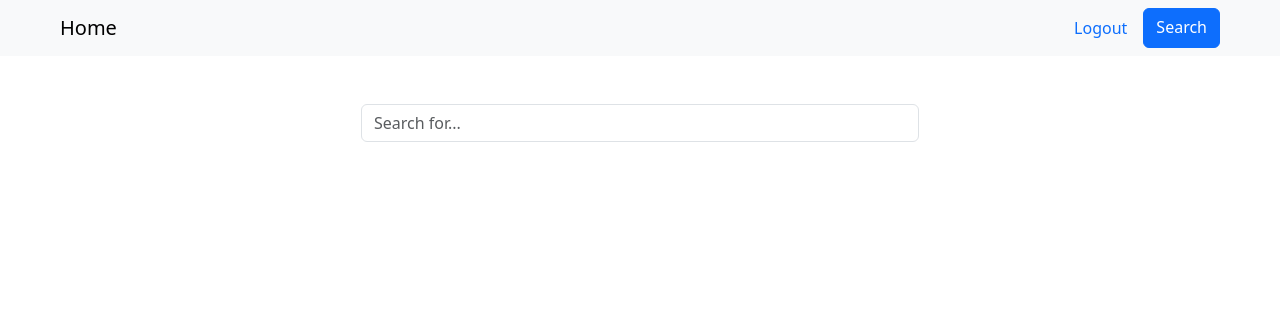
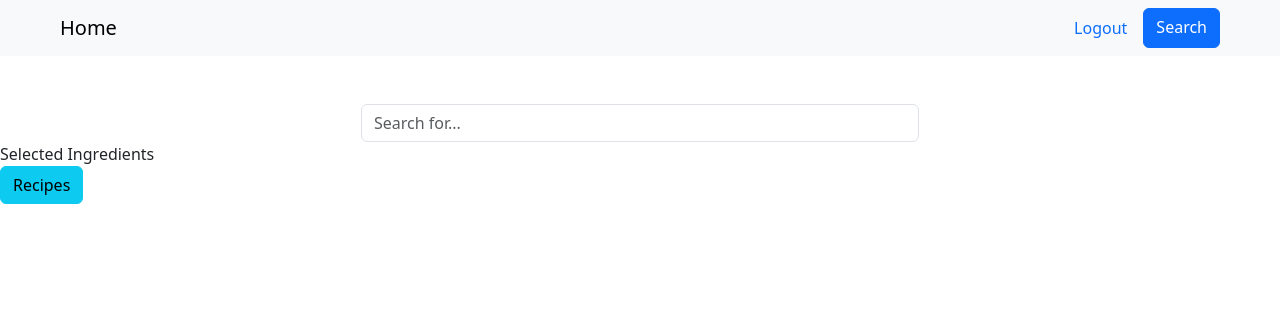
Before and after one commit to pkotis32/Recipe_Finder, a Flask app: page / in a window 1280 px wide. Shown: the top 316 px of the page. Run offline with Flask 3, Linux system fonts and the light colour scheme; the visitor is signed in with stand-in values (Sample User, id 1).

Commit message:
created recipe api model class that is able to extract the recipe list information from calling the api when trying to search for all relevant recipes

```diff
--- a/recipe_finder/app.py
+++ b/recipe_finder/app.py
@@ -2,6 +2,10 @@ from flask import Flask, render_template, request, session, redirect, flash, g,
 from flask_debugtoolbar import DebugToolbarExtension
 from models import db, connect_db, User, Ingredient
 from forms import Register, Login
+from api_models import Recipe
+from config import application_id, application_key
+import requests
+import json
 import pdb
 
 app = Flask(__name__)
@@ -15,6 +19,9 @@ app.config['DEBUG_TB_INTERCEPT_REDIRECTS'] = False
 toolbar = DebugToolbarExtension(app)
 
 connect_db(app)
+
+BASE_URL = 'https://api.edamam.com/api/recipes/v2'
+
 
 
 def read_ingredients():
@@ -65,7 +72,8 @@ def add_user_to_global():
 
 @app.route('/')
 def show_home():
-    return render_template('base.html')
+
+    return render_template('base.html', BASE_URL=BASE_URL)
 
 @app.route('/register', methods=['get', 'post'])
 def register():
@@ -154,3 +162,31 @@ def save_ingredients():
     ingredients = [ingredient.lower() for ingredient in ingredients]
 
     return save_ingredients_to_database(ingredients)
+
+
+@app.route('/api/recipes')
+def get_recipes():
+    """ get all relevant recipes """
+
+    params = {
+        'type': 'public',
+        'q': 'chicken',
+        'app_id': application_id,
+        'app_key': application_key
+    }
+
+    headers = {
+        'Accept': 'application/json'
+    }
+
+    try:
+        print('hello')
+        response = requests.get(BASE_URL, params=params, headers=headers)
+        response = response.json()
+
+        recipes = Recipe.extract_from_json(response)
+        pdb.set_trace()
+    except Exception as e:
+        print(f'An error occurred, {e}')
+
+    return redirect('/')
--- a/recipe_finder/requirements.txt
+++ b/recipe_finder/requirements.txt
@@ -7,3 +7,4 @@ SQLAlchemy
 WTForms
 Flask-Bcrypt
 email-validator
+requests
--- a/recipe_finder/static/new.js
+++ b/recipe_finder/static/new.js
@@ -1,5 +1,6 @@
 $(document).ready(function() {
 
+    // get list of ingredients and populate search bar
     $('.search').on('click', async function(event) {
         event.preventDefault()
         console.log('hello')
@@ -21,15 +22,15 @@ $(document).ready(function() {
         }
     })
 
+    // hide dropdown when click happens elsewhere
     $(document).on('click', function(event) {
         if (!$(event.target).closest('.search-container').length) {
-            console.log('hello')
             $('#dropdown').hide()
         }
     })
 
+    // obtain search query and pass into filterDropdown
     $('.search').on('input', function() {
-        console.log('change')
         const query = $(this).val().trim()
         if (query == '') {
             $('dropdown').hide()
@@ -40,23 +41,35 @@ $(document).ready(function() {
     })
 
 
+    // handle ingredient selection
+    $('#dropdown').on('click', '.dropdown-item', function() {
+
+        $(this).toggleClass('bg-info')
+        const selectedIngredient = $(this).data('ingredient')
+        toggleIngredientSelection(selectedIngredient)
+    })
+
+
+
+    // extracts the ingredients array from the json response
     function extractJson(response) {
 
         ingredientArray = response.data.ingredients
         return ingredientArray
     }
 
-
+    // creates ingredient elements and populates the dropdown with them
     function populateSearchDropdown(ingredients){
 
         $('#dropdown').empty()
         ingredients = ingredients.ingredients.sort()
         for (const ingredient of ingredients) {
-            $('#dropdown').append(`<a class="dropdown-item" href="#">${ingredient}</a>`)
+            $('#dropdown').append(`<a class="dropdown-item" href="#" data-ingredient="${ingredient}">${ingredient}</a>`)
         }
         $('#dropdown').show()
     }
 
+    // filters the dropdown results based on user input
     function filterDropdown(query) {
         let hasVisibleItems = false
         $('#dropdown').find('.dropdown-item').each(function() {
@@ -74,12 +87,32 @@ $(document).ready(function() {
         if (hasVisibleItems == false) {
             $('#dropdown').hide()
         }
+        else {
+            $('#dropdown').show()
+        }
+    }
+
+
+    // toggle ingredient selection
+    function toggleIngredientSelection(ingredient) {
+
+        something = $('#selected').find(`li[data-ingredient="${ingredient}"]`)
+        console.log(something)
+        let isSelected = $('#selected').find(`li[data-ingredient="${ingredient}"]`).length > 0
+
+        if (isSelected) {
+            $(`#selected li[data-ingredient="${ingredient}"]`).remove()
+        }
+        else {
+            $('#selected').append(`<li class="list-group-item" data-ingredient="${ingredient}">${ingredient}</li>`)
+        }
+
     }
 
 })
 
 
-
+// class to define each ingredient
 class Ingredients {
 
     constructor(ingredients) {
--- a/recipe_finder/templates/base.html
+++ b/recipe_finder/templates/base.html
@@ -32,26 +32,40 @@
     </div>
   </nav>
 
-  <div class="container">
+  <div class="container flash">
 
   {% for category, msg in get_flashed_messages(with_categories=True) %}
       <div class="alert alert-{{category}}">{{ msg }}</div>
   {% endfor %}
 
-  {% block content %}
-  {% endblock %}
-
   </div>
 
 
   {% if session['curr_user'] %}
-    <div class="container mt-5 search-container" >
-      <div class="form-group d-flex justify-content-center position-relative">
-          <input type="text" class="form-control w-50 search" placeholder="Search for...">
-          <div class="dropdown-menu form-control w-50 mt-5" id="dropdown"></div>
-      </div>
+  <div class="container mt-5 search-container" >
+    <div class="form-group d-flex justify-content-center position-relative">
+        <input type="text" class="form-control w-50 search" placeholder="Search for...">
+        <div class="dropdown-menu form-control w-50 mt-5" id="dropdown"></div>
     </div>
+  </div>
+
+  <div class="form-group">
+    <div>
+      <label for="selected">Selected Ingredients</label>
+      <ul id="selected" class="list-group">
+
+      </ul>
+    </div>
+  </div>
+
+  <div>
+    <a href="/api/recipes" class="btn btn-info">Recipes</a>
+  </div>
   {% endif %}
+
+
+  {% block content %}
+  {% endblock %}
 
 
   <script src="https://cdn.jsdelivr.net/npm/axios/dist/axios.min.js"></script>
--- /dev/null
+++ b/recipe_finder/templates/recipe_list.html
@@ -0,0 +1,3 @@
+{% extends 'base.html' %}
+
+{%block Header%}Recipes{%endblock%}
```
Also changed, not shown: recipe_finder/api_models.py (+32 -11 lines), 2 other files.
